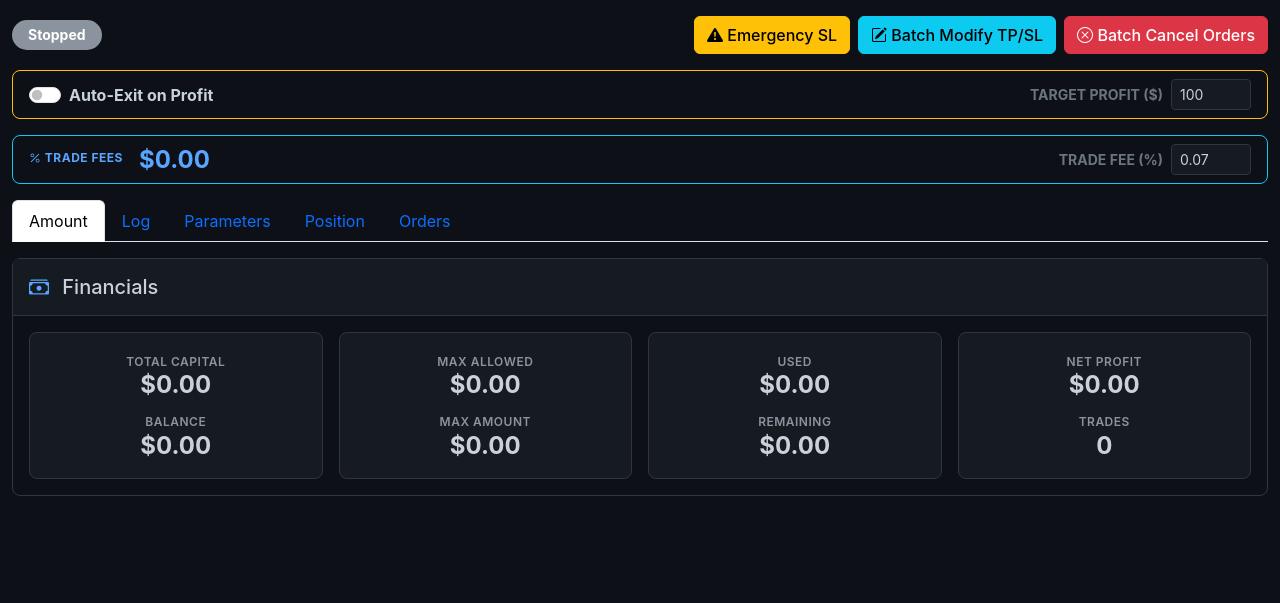
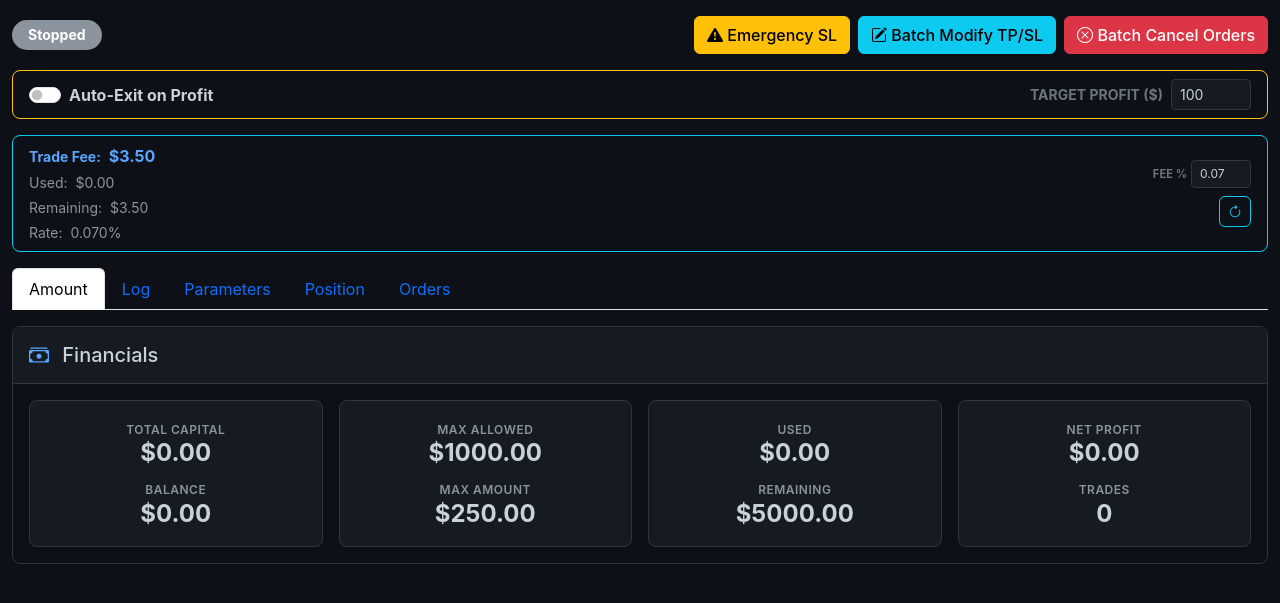
Before and after one commit to Hub1145/newww, a Flask app: page / in a window 1280 px wide. Shown: the part 65-668 px from the top of the page. Run offline with Flask 3, Linux system fonts and the light colour scheme; data that the repository does not hold is empty; some libraries are stand-ins or nearby versions.

Commit message:
Add files via upload

```diff
--- a/app.py
+++ b/app.py
@@ -133,27 +133,57 @@ def test_api_key_route():
 
 @app.route('/api/status', methods=['GET'])
 def get_status():
+    global bot_engine
     if not bot_engine:
-        return jsonify({
-            'running': False,
-            'balance': 0.0,
-            'open_trades': [],
-            'in_position': False,
-            'position_entry_price': 0.0,
-            'position_qty': 0.0,
-            'current_take_profit': 0.0,
-            'current_stop_loss': 0.0
-        })
+        try:
+            bot_engine = TradingBotEngine(config_file, emit_to_client)
+        except Exception as e:
+            logging.error(f"Error initializing bot engine for status: {e}")
+            return jsonify({'running': False, 'error': str(e)}), 500
+
+    # Trigger a sync if not running to get fresh data for dashboard
+    if not bot_engine.is_running:
+        try:
+            bot_engine.fetch_account_data_sync()
+        except Exception as e:
+            logging.error(f"Error fetching sync account data: {e}")
+
+    # Calculate trades and fees for emission
+    total_active_trades_count = bot_engine.total_trades_count + len(bot_engine.open_trades)
+    trade_fee_pct = bot_engine.config.get('trade_fee_percentage', 0.07)
+    trade_fees = bot_engine.used_amount_notional * (trade_fee_pct / 100.0)
 
     return jsonify({
         'running': bot_engine.is_running,
-        'balance': bot_engine.account_balance, # Use actual account balance
+        'total_balance': bot_engine.account_balance,
         'open_trades': bot_engine.open_trades,
+        'net_profit': bot_engine.net_profit,
+        'total_trades': total_active_trades_count,
+        'trade_fees': bot_engine.trade_fees,
+        'total_capital': bot_engine.initial_total_capital,
+        'used_amount': bot_engine.used_amount_notional,
+        'remaining_amount': bot_engine.remaining_amount_notional,
+        'max_allowed_used_display': bot_engine.max_allowed_display,
+        'max_amount_display': bot_engine.max_amount_display,
         'in_position': bot_engine.in_position,
         'position_entry_price': bot_engine.position_entry_price,
         'position_qty': bot_engine.position_qty,
         'current_take_profit': bot_engine.current_take_profit,
-        'current_stop_loss': bot_engine.current_stop_loss
+        'current_stop_loss': bot_engine.current_stop_loss,
+        # Standardize for the frontend if it expects dual positions
+        'positions': {
+            'long': {
+                'in': bot_engine.in_position.get('long', False),
+                'qty': bot_engine.position_qty.get('long', 0.0),
+                'price': bot_engine.position_entry_price.get('long', 0.0)
+            },
+            'short': {
+                'in': bot_engine.in_position.get('short', False),
+                'qty': bot_engine.position_qty.get('short', 0.0),
+                'price': bot_engine.position_entry_price.get('short', 0.0)
+            }
+        },
+        'primary_in_position': any(bot_engine.in_position.values())
     })
 
 @socketio.on('connect')
@@ -288,4 +318,4 @@ def handle_emergency_sl(data=None):
 
 
 if __name__ == '__main__':
-    socketio.run(app, host='0.0.0.0', port=5000, debug=False, use_reloader=False, log_output=True, allow_unsafe_werkzeug=True)
+    socketio.run(app, host='0.0.0.0', port=5000, debug=False, use_reloader=False, log_output=True)
--- a/static/js/app.js
+++ b/static/js/app.js
@@ -95,6 +95,11 @@ function setupEventListeners() {
     });
     document.getElementById('tradeFeePercentage').addEventListener('change', () => {
         saveLiveConfigs();
+    });
+
+    // Refresh Fees Button
+    document.getElementById('refreshFeesBtn').addEventListener('click', () => {
+        loadStatus();
     });
 
     document.getElementById('testApiKeyBtn').addEventListener('click', testApiKey);
@@ -254,11 +259,24 @@ function updateAccountMetrics(data) {
     document.getElementById('maxAllowedUsedDisplay').textContent = `$${data.max_allowed_used_display !== undefined ? data.max_allowed_used_display.toFixed(2) : '0.00'}`;
     document.getElementById('maxAmountDisplay').textContent = `$${data.max_amount_display !== undefined ? data.max_amount_display.toFixed(2) : '0.00'}`;
     document.getElementById('usedAmount').textContent = `$${data.used_amount !== undefined ? data.used_amount.toFixed(2) : '0.00'}`;
-    document.getElementById('tradeFees').textContent = `$${data.trade_fees !== undefined ? data.trade_fees.toFixed(2) : '0.00'}`;
     document.getElementById('remainingAmount').textContent = `$${data.remaining_amount !== undefined ? data.remaining_amount.toFixed(2) : '0.00'}`;
     document.getElementById('balance').textContent = `$${data.total_balance !== undefined ? data.total_balance.toFixed(2) : '0.00'}`;
     document.getElementById('netProfit').textContent = `$${data.net_profit !== undefined ? data.net_profit.toFixed(2) : '0.00'}`;
     document.getElementById('totalTrades').textContent = data.total_trades !== undefined ? data.total_trades : '0';
+
+    // Calculate fee breakdown based on user's formula
+    const feeRate = currentConfig?.trade_fee_percentage || 0.07;
+    const usedAmount = data.used_amount || 0;
+    const remainingAmount = data.remaining_amount || 0;
+
+    const usedFee = (usedAmount * feeRate) / 100;
+    const remainingFee = (remainingAmount * feeRate) / 100;
+    const totalFee = usedFee + remainingFee;
+
+    document.getElementById('tradeFees').textContent = `$${totalFee.toFixed(2)}`;
+    document.getElementById('usedFee').textContent = `$${usedFee.toFixed(2)}`;
+    document.getElementById('remainingFee').textContent = `$${remainingFee.toFixed(2)}`;
+    document.getElementById('feeRateDisplay').textContent = `${feeRate.toFixed(3)}%`;
 }
 
 function updatePositionDisplay(positionData) {
--- a/templates/dashboard.html
+++ b/templates/dashboard.html
@@ -72,16 +72,35 @@
 
                 <div class="card mb-3 border-info">
                     <div class="card-body py-2">
-                        <div class="d-flex align-items-center justify-content-between flex-wrap gap-3">
-                            <div class="d-flex align-items-center gap-2">
-                                <div class="stat-label text-info small text-uppercase fw-bold"><i
-                                        class="bi bi-percent"></i> Trade Fees</div>
-                                <div class="stat-value text-info fw-bold ms-2" id="tradeFees">$0.00</div>
+                        <div class="d-flex align-items-center justify-content-between flex-wrap gap-2">
+                            <div class="d-flex flex-column gap-1" style="flex: 1;">
+                                <div class="d-flex align-items-center gap-2">
+                                    <span class="text-info small fw-bold">Trade Fee:</span>
+                                    <span class="text-info fw-bold" id="tradeFees">$0.00</span>
+                                </div>
+                                <div class="d-flex align-items-center gap-2">
+                                    <span class="text-muted small">Used:</span>
+                                    <span class="text-muted small" id="usedFee">$0.00</span>
+                                </div>
+                                <div class="d-flex align-items-center gap-2">
+                                    <span class="text-muted small">Remaining:</span>
+                                    <span class="text-muted small" id="remainingFee">$0.00</span>
+                                </div>
+                                <div class="d-flex align-items-center gap-2">
+                                    <span class="text-muted small">Rate:</span>
+                                    <span class="text-muted small" id="feeRateDisplay">0.07%</span>
+                                </div>
                             </div>
-                            <div class="d-flex align-items-center gap-2">
-                                <span class="text-secondary small text-uppercase fw-bold">Trade Fee (%)</span>
-                                <input type="number" class="form-control form-control-sm" id="tradeFeePercentage"
-                                    style="width: 80px;" step="0.001">
+                            <div class="d-flex flex-column align-items-end gap-2">
+                                <div class="d-flex align-items-center gap-1">
+                                    <span class="text-secondary small text-uppercase fw-bold"
+                                        style="font-size: 0.7rem;">Fee %</span>
+                                    <input type="number" class="form-control form-control-sm" id="tradeFeePercentage"
+                                        style="width: 60px; font-size: 0.75rem;" step="0.001">
+                                </div>
+                                <button class="btn btn-sm btn-outline-info" id="refreshFeesBtn" title="Refresh Fees">
+                                    <i class="bi bi-arrow-clockwise"></i>
+                                </button>
                             </div>
                         </div>
                     </div>
```
Also changed, not shown: bot_engine.py (+42 -15 lines).
